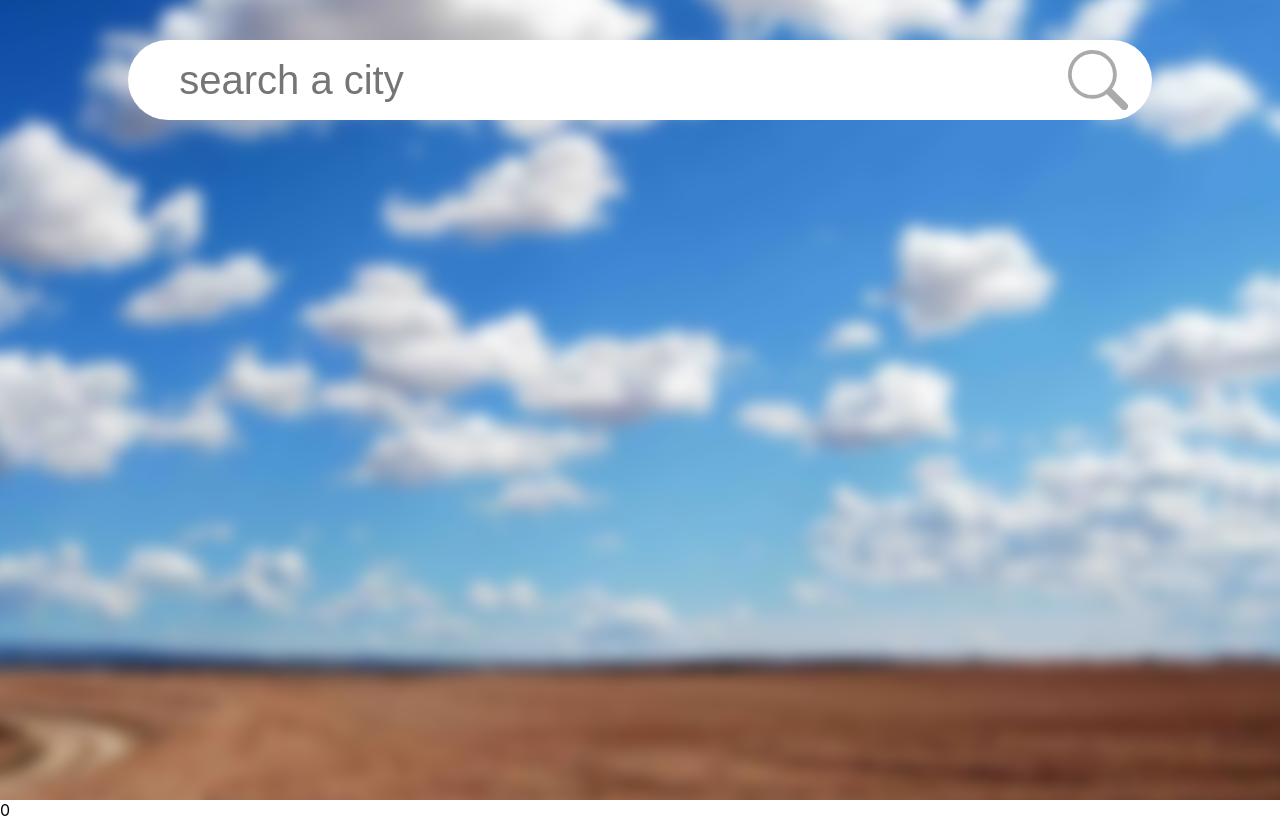
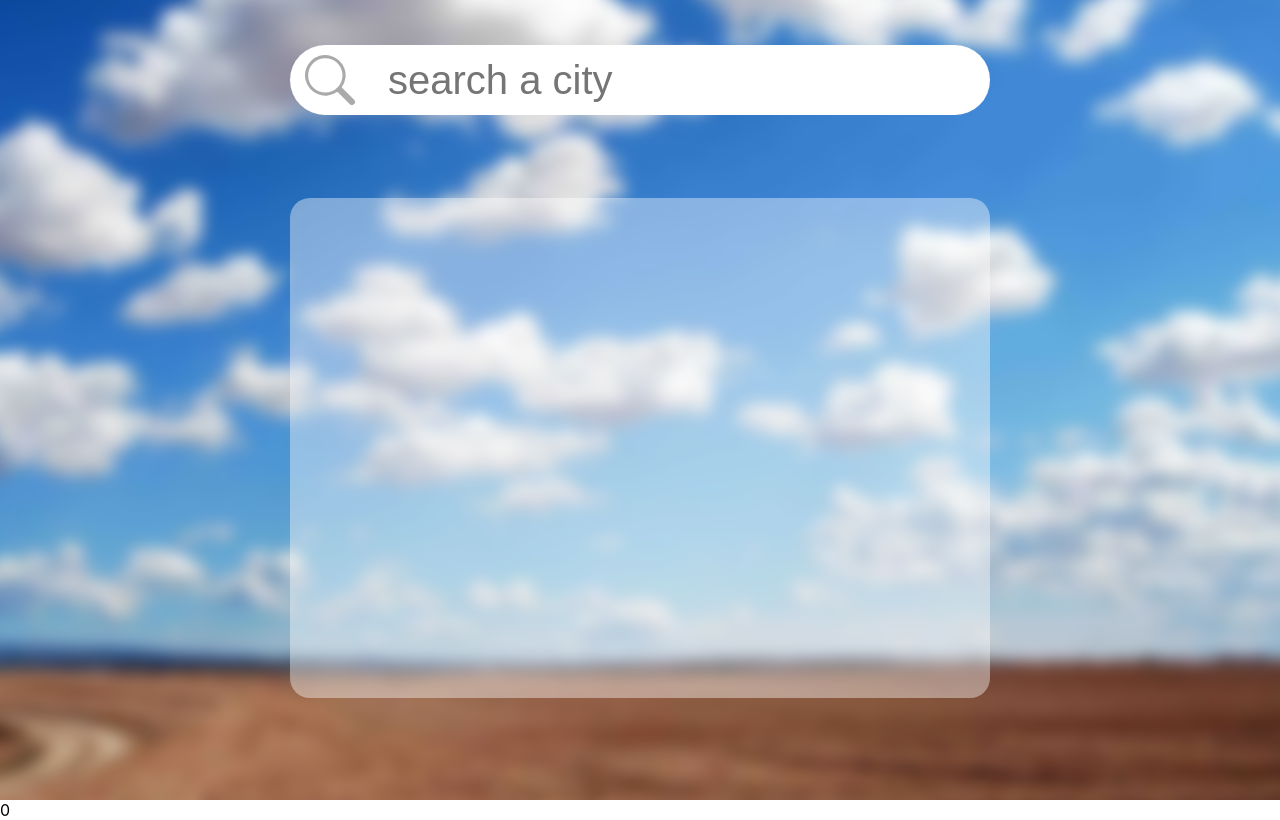
Before and after one commit to Itamar12343/weather-app, a React (Create React App) app: page / in a window 1280 px wide. Built offline with nearby package versions, Linux system fonts and the light colour scheme.

Commit message:
added widgets

```diff
--- a/src/components/displayData.jsx
+++ b/src/components/displayData.jsx
@@ -1,7 +1,7 @@
 import "../style/displaydata.css";
 const DisplayData = () => {
     return (
-        <div>
+        <div className="display-box">
 
         </div>
      );
--- a/src/style/displaydata.css
+++ b/src/style/displaydata.css
@@ -0,0 +1,18 @@
+.display-box {
+    height: 500px;
+    width: 700px;
+    background-color: rgb(255, 255, 255, 0.4);
+    position: absolute;
+    z-index: 2;
+    left: 50%;
+    top: 56%;
+    transform: translate(-50%, -50%);
+    border-radius: 20px;
+}
+
+@media screen and (max-width: 785px) {
+    .display-box {
+        height: 60%;
+        width: 90%;
+    }
+}
--- a/src/style/searchbar.css
+++ b/src/style/searchbar.css
@@ -4,29 +4,35 @@
     top: 10%;
     transform: translate(-50%, -50%);
     background-color: #fff;
-    height: 80px;
-    width: 80%;
+    height: 70px;
+    width: 700px;
     z-index: 2;
     border-radius: 40px;
+}
+
+@media screen and (max-width: 770px) {
+    .search {
+        width: 80%;
+    }
 }
 
 .input {
     position: relative;
     top: 50%;
-    left: 48%;
+    left: 54%;
     transform: translate(-50%, -50%);
     font-size: 40px;
     outline: none;
-    width: 86%;
+    width: 80%;
     border: none;
+    margin-right: 20px;
 }
 
 .search-btn {
-    font-size: 60px;
+    font-size: 50px;
     position: absolute;
-    right: -6px;
+    left: 40px;
     top: 50%;
     transform: translate(-50%, -50%);
-    cursor: pointer;
     color: #aaa;
 }
```
